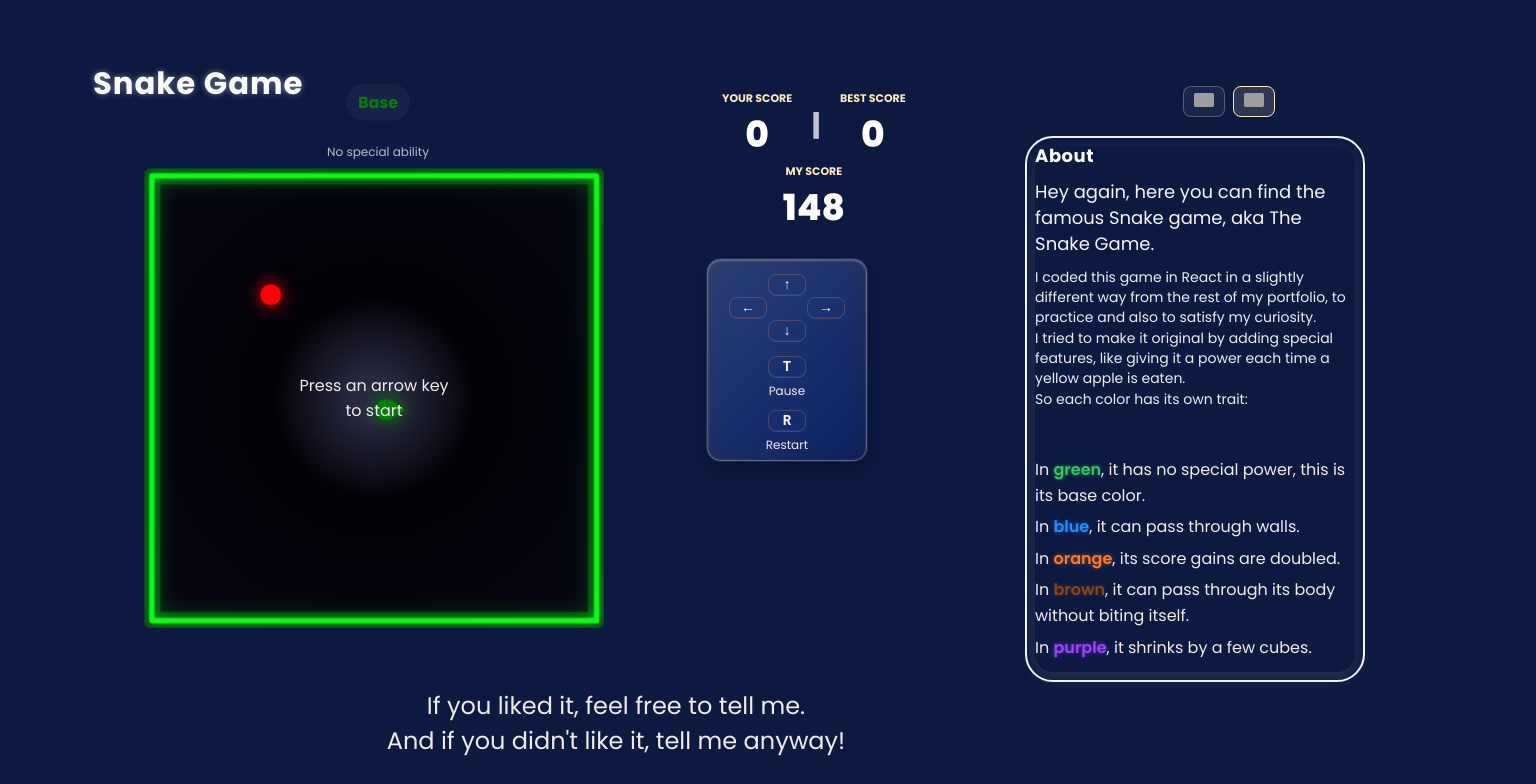
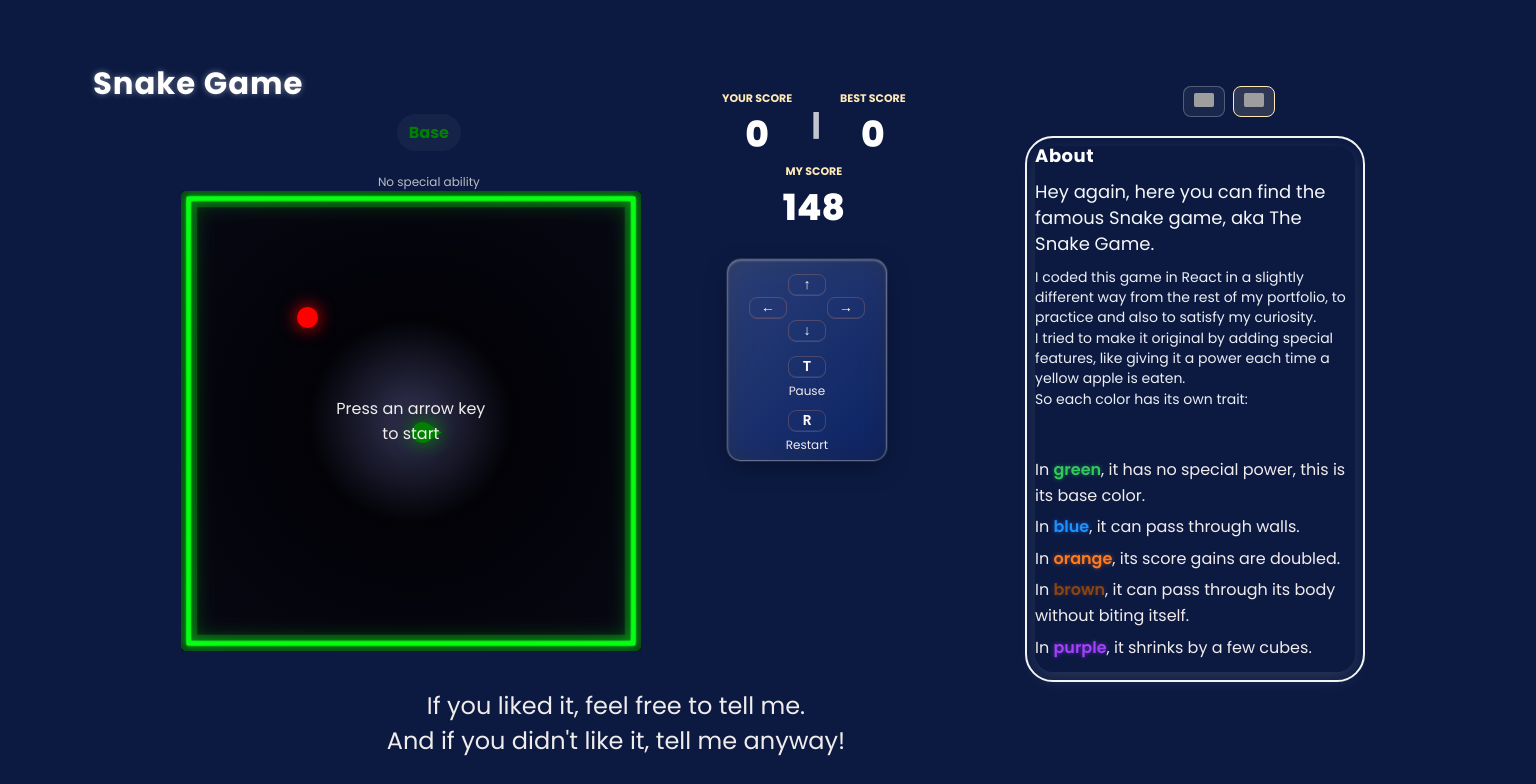
Before and after one commit to Walie-Matthieu/snake-game, a Next.js app: page / in a window 1536 px wide. Shown: the top 784 px of the page. Built offline with nearby package versions, Linux system fonts and the light colour scheme; grey boxes are pictures that could not be loaded.

Commit message:
Adjust canvas offsets for desktop and update control positioning for improved layout

```diff
--- a/app/components/SnakeGame.tsx
+++ b/app/components/SnakeGame.tsx
@@ -980,9 +980,9 @@ export default function SnakeGame({
   const KEYS_GROUP_OFFSET_X = 0;       // + droite / - gauche
   const KEYS_GROUP_OFFSET_Y = 4;      // + bas / - haut
 
-  // Déplace le Canvas
-  const CANVAS_OFFSET_X = isDesktop ? '-8%' : '0px';
-  const CANVAS_OFFSET_Y = isDesktop ? '2%' : '0px';
+  // Déplace le Canvas pour la version Desktop
+  const CANVAS_OFFSET_X = isDesktop ? '0rem' : '0px';
+  const CANVAS_OFFSET_Y = isDesktop ? '2rem' : '0px';
 
   // Offset dédié pour le texte des capacités
   const ABILITY_TEXT_OFFSET_X = isDesktop ? -70 : 0;
--- a/app/page.module.css
+++ b/app/page.module.css
@@ -384,7 +384,7 @@
     flex: 0 0 auto;
 
     --controls-offset-y: 100px;
-    --controls-offset-x: 50px;
+    --controls-offset-x: 70px;
 
     transform: translate(0px, 0px); /* Déplace le bloc jeu de gauche à droite et de haut en bas */
   }
@@ -420,7 +420,7 @@
     flex: 0 0 auto;
 
     --controls-offset-y: 100px;
-    --controls-offset-x: 50px;
+    --controls-offset-x: 70px;
   }
 
   .gameLeft::before {
```
